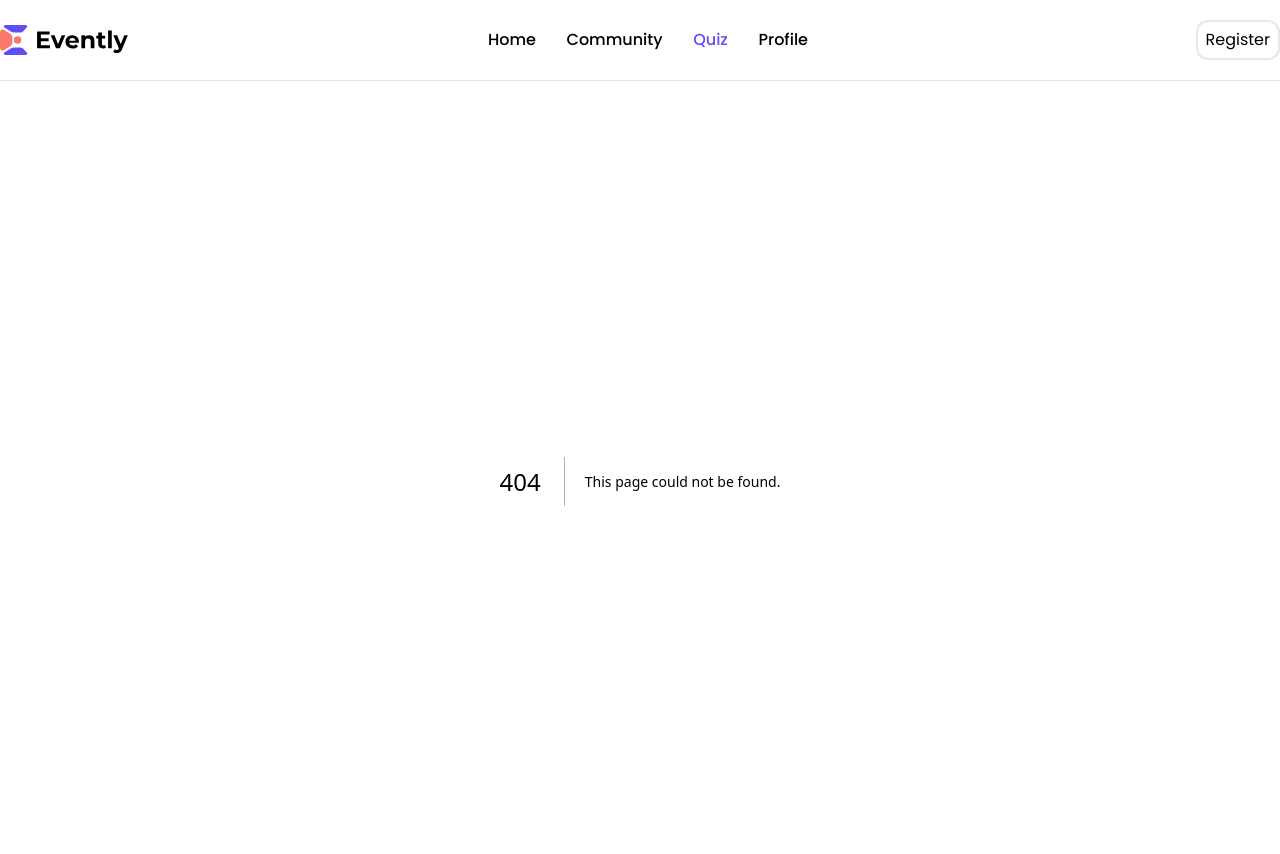
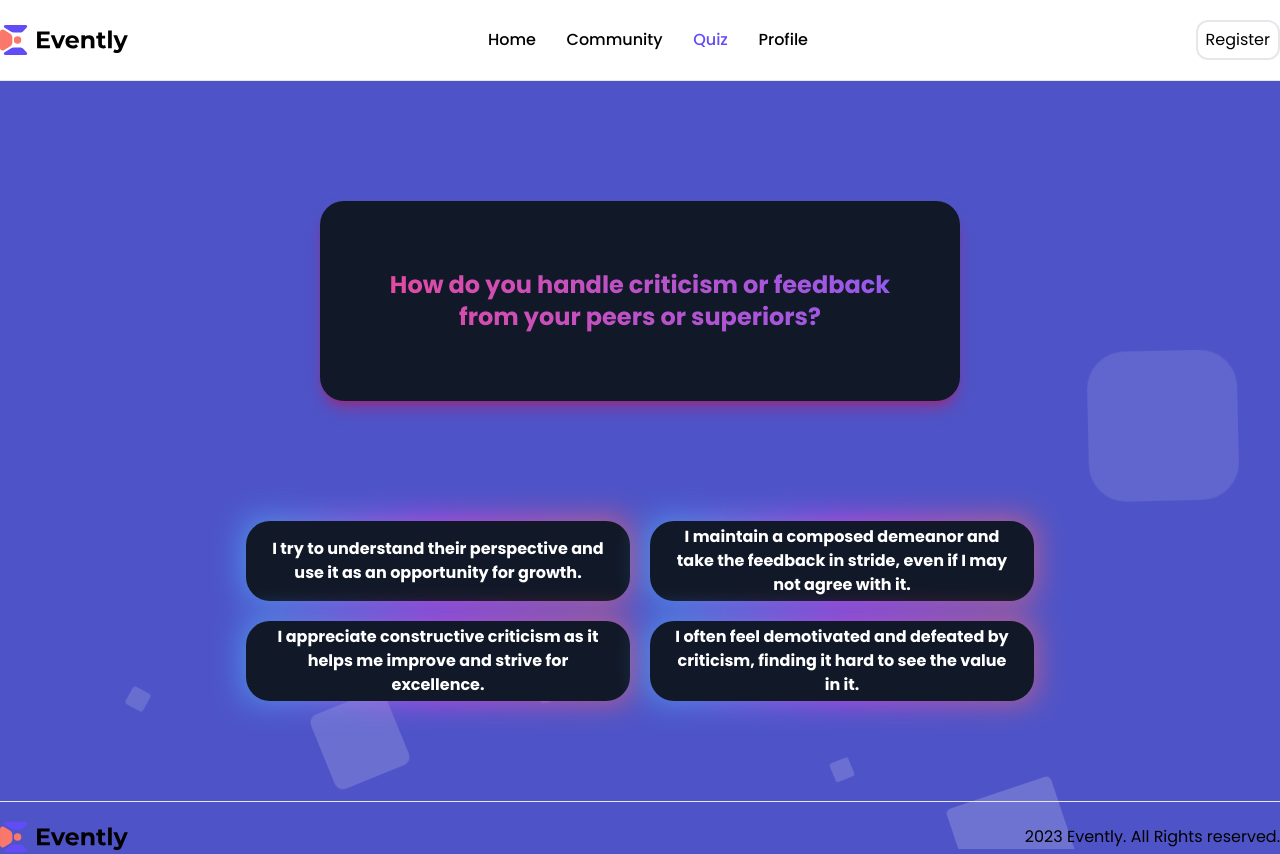
Before and after one commit to Horror26/Hackanova2024, a Next.js app: page /quiz in a window 1280 px wide. Before the commit this address had no page. Shown: the top 854 px of the page. Built offline with nearby package versions, Linux system fonts and the light colour scheme.

Commit message:
added quiz

```diff
--- a/app/globals.css
+++ b/app/globals.css
@@ -1,6 +1,173 @@
 @tailwind base;
 @tailwind components;
 @tailwind utilities;
+
+
+/*Start Animations*/
+@-webkit-keyframes animatetop {
+	from {
+		top: -300px;
+		opacity: 0;
+	}
+	to {
+		top: 0;
+		opacity: 1;
+	}
+}
+@keyframes animatetop {
+	from {
+		top: -300px;
+		opacity: 0;
+	}
+	to {
+		top: 0;
+		opacity: 1;
+	}
+}
+@-webkit-keyframes zoomIn {
+	0% {
+		opacity: 0;
+		-webkit-transform: scale3d(0.3, 0.3, 0.3);
+		transform: scale3d(0.3, 0.3, 0.3);
+	}
+	50% {
+		opacity: 1;
+	}
+}
+@keyframes zoomIn {
+	0% {
+		opacity: 0;
+		-webkit-transform: scale3d(0.3, 0.3, 0.3);
+		transform: scale3d(0.3, 0.3, 0.3);
+	}
+	50% {
+		opacity: 1;
+	}
+}
+/*End Animations*/
+/*
+-- Start BackGround Animation
+*/
+.area {
+	background: #4e54c8;
+	background: -webkit-linear-gradient(to left, #8f94fb, #4e54c8);
+	width: 100%;
+	height: 100vh;
+	position: absolute;
+	z-index: -1;
+}
+
+.circles {
+	position: absolute;
+	top: 0;
+	left: 0;
+	width: 100%;
+	height: 96%;
+	overflow: hidden;
+}
+
+.circles li {
+	position: absolute;
+	display: block;
+	list-style: none;
+	width: 20px;
+	height: 20px;
+	background: rgba(255, 255, 255, 0.2);
+	animation: animate 25s linear infinite;
+	bottom: -150px;
+}
+
+.circles li:nth-child(1) {
+	left: 25%;
+	width: 80px;
+	height: 80px;
+	animation-delay: 0s;
+}
+
+.circles li:nth-child(2) {
+	left: 10%;
+	width: 20px;
+	height: 20px;
+	animation-delay: 2s;
+	animation-duration: 12s;
+}
+
+.circles li:nth-child(3) {
+	left: 70%;
+	width: 20px;
+	height: 20px;
+	animation-delay: 4s;
+}
+
+.circles li:nth-child(4) {
+	left: 40%;
+	width: 60px;
+	height: 60px;
+	animation-delay: 0s;
+	animation-duration: 18s;
+}
+
+.circles li:nth-child(5) {
+	left: 65%;
+	width: 20px;
+	height: 20px;
+	animation-delay: 0s;
+}
+
+.circles li:nth-child(6) {
+	left: 75%;
+	width: 110px;
+	height: 110px;
+	animation-delay: 3s;
+}
+
+.circles li:nth-child(7) {
+	left: 35%;
+	width: 150px;
+	height: 150px;
+	animation-delay: 7s;
+}
+
+.circles li:nth-child(8) {
+	left: 50%;
+	width: 25px;
+	height: 25px;
+	animation-delay: 15s;
+	animation-duration: 45s;
+}
+
+.circles li:nth-child(9) {
+	left: 20%;
+	width: 15px;
+	height: 15px;
+	animation-delay: 2s;
+	animation-duration: 35s;
+}
+
+.circles li:nth-child(10) {
+	left: 85%;
+	width: 150px;
+	height: 150px;
+	animation-delay: 0s;
+	animation-duration: 11s;
+}
+
+@keyframes animate {
+	0% {
+		transform: translateY(0) rotate(0deg);
+		opacity: 1;
+		border-radius: 0;
+	}
+
+	100% {
+		transform: translateY(-1000px) rotate(720deg);
+		opacity: 0;
+		border-radius: 50%;
+	}
+}
+/*
+-- End BackGround Animation
+*/
 
 @layer base {
   :root {
--- /dev/null
+++ b/app/quiz/page.tsx
@@ -0,0 +1,12 @@
+import Questions from "@/components/shared/Questions";
+import React from "react";
+
+const page = () => {
+  return (
+    <div className="w-screen ">
+      <Questions />
+    </div>
+  );
+};
+
+export default page;
--- /dev/null
+++ b/components/cards/QuestionCard.tsx
@@ -0,0 +1,7 @@
+import React from "react";
+
+const QuestionCard = ({ question, options, answer }: any) => {
+  return <div></div>;
+};
+
+export default QuestionCard;
--- /dev/null
+++ b/components/shared/Questions.tsx
@@ -0,0 +1,73 @@
+"use client";
+
+import { questions } from "@/constants";
+import React, { useEffect, useState } from "react";
+import { useRouter } from "next/navigation";
+
+const Questions = () => {
+  const [currentQuestion, setCurrentQuestion] = useState(0);
+  const [values, setValues]: any = useState([]);
+  const [showScore, setShowScore] = useState(false);
+  const router = useRouter();
+
+  const handleAnswerOptionClick = (value: number) => {
+    setValues([...values, questions[currentQuestion].map[value]]);
+    const nextQuestion = currentQuestion + 1;
+    if (nextQuestion < questions.length) {
+      setCurrentQuestion(nextQuestion);
+    } else {
+      setShowScore(true);
+    }
+  };
+
+  useEffect(() => {
+    if (currentQuestion + 1 == questions.length) {
+      console.log(values);
+      router.push("/");
+    }
+  }, [showScore]);
+
+  return (
+    <div className="w-[100vw] justify-center flex h-[90vh]">
+      <div className="area">
+        <ul className="circles">
+          <li></li>
+          <li></li>
+          <li></li>
+          <li></li>
+          <li></li>
+          <li></li>
+          <li></li>
+          <li></li>
+          <li></li>
+          <li></li>
+        </ul>
+      </div>
+      <div className="">
+        <div className="flex justify-center">
+          <div className="text-2xl shadow-lg shadow-pink-700/50 font-bold text-center mt-[2vh] md:mt-[15vh] rounded-3xl bg-gray-900 w-[95vw] md:w-[50vw] h-[25vh] flex justify-center items-center">
+            <span className="bg-clip-text text-transparent bg-gradient-to-r from-pink-500 to-violet-500 px-10">
+              {questions[currentQuestion].question}
+            </span>
+          </div>
+        </div>
+        <div className="flex flex-wrap px-[10vw] justify-center gap-2 md:gap-5 mt-[10vh] md:mt-[15vh]">
+          {questions[currentQuestion].options.map((option, i) => (
+            <button
+              key={i}
+              className="w-[95vw] md:w-[30vw] relative inline-flex group h-[10vh]"
+              onClick={() => handleAnswerOptionClick(i)}
+            >
+              <div className="w-[95vw] md:w-[30vw] h-[10vh] absolute transitiona-all duration-1000 opacity-70 -inset-px bg-gradient-to-r from-[#44BCFF] via-[#FF44EC] to-[#FF675E] rounded-lg blur-lg filter group-hover:opacity-100 group-hover:-inset-1 group-hover:duration-200"></div>
+              <p className="w-[95vw] md:w-[30vw] h-[10vh] relative inline-flex items-center justify-center px-2 md:px-5 py-2 text-base font-bold text-white transition-all duration-200 bg-gray-900 border-2 border-transparent focus:outline-none focus:ring-2 focus:ring-offset-2 focus:ring-gray-900 hover:bg-gray-600 rounded-xl md:rounded-3xl">
+                {option}
+              </p>
+            </button>
+          ))}
+        </div>
+      </div>
+    </div>
+  );
+};
+
+export default Questions;
--- /dev/null
+++ b/components/ui/progress.tsx
@@ -0,0 +1,28 @@
+"use client"
+
+import * as React from "react"
+import * as ProgressPrimitive from "@radix-ui/react-progress"
+
+import { cn } from "@/lib/utils"
+
+const Progress = React.forwardRef<
+  React.ElementRef<typeof ProgressPrimitive.Root>,
+  React.ComponentPropsWithoutRef<typeof ProgressPrimitive.Root>
+>(({ className, value, ...props }, ref) => (
+  <ProgressPrimitive.Root
+    ref={ref}
+    className={cn(
+      "relative h-4 w-full overflow-hidden rounded-full bg-secondary",
+      className
+    )}
+    {...props}
+  >
+    <ProgressPrimitive.Indicator
+      className="h-full w-full flex-1 bg-primary transition-all"
+      style={{ transform: `translateX(-${100 - (value || 0)}%)` }}
+    />
+  </ProgressPrimitive.Root>
+))
+Progress.displayName = ProgressPrimitive.Root.displayName
+
+export { Progress }
--- a/constants/index.ts
+++ b/constants/index.ts
@@ -48,3 +48,57 @@ export const relationship = [
   { id: 1, name: "Single" },
   { id: 2, name: "Couple" },
 ];
+
+export const questions = [
+  {
+    id: 1,
+    question:
+      "How do you handle criticism or feedback from your peers or superiors?",
+    options: [
+      "I try to understand their perspective and use it as an opportunity for growth.",
+      "I maintain a composed demeanor and take the feedback in stride, even if I may not agree with it.",
+      "I appreciate constructive criticism as it helps me improve and strive for excellence.",
+      "I often feel demotivated and defeated by criticism, finding it hard to see the value in it.",
+    ],
+    map: [
+      "Empathetic",
+      "Professional/Pretend",
+      "Positive/Assertive",
+      "Depressed",
+    ],
+  },
+  {
+    id: 2,
+    question:
+      "What steps will you take to maintain your professional demeanor in stressful situations?",
+    options: [
+      "I focus on problem-solving and maintain a calm and collected attitude to navigate through challenges.",
+      "I put on a professional facade, even if I'm feeling overwhelmed internally.",
+      "I remind myself of my capabilities and stay confident in my abilities to handle the situation.",
+      "I find it difficult to maintain professionalism when stressed, often feeling like I'm on the verge of breaking down.",
+    ],
+    map: [
+      "Empathetic",
+      "Professional/Pretend",
+      "Positive/Assertive",
+      "Depressed",
+    ],
+  },
+  {
+    id: 3,
+    question:
+      "How do you feel while imagining your future for yourself right now?",
+    options: [
+      "I feel hopeful and excited about the possibilities that lie ahead.",
+      "I envision a successful future but sometimes wonder if it's all just a facade.",
+      "I have a clear vision of my goals and feel confident in my ability to achieve them.",
+      "I struggle to see a positive future for myself, often feeling overwhelmed by uncertainty and doubt.",
+    ],
+    map: [
+      "Empathetic",
+      "Professional/Pretend",
+      "Positive/Assertive",
+      "Depressed",
+    ],
+  },
+];
--- a/package.json
+++ b/package.json
@@ -13,6 +13,7 @@
     "@radix-ui/react-checkbox": "^1.0.4",
     "@radix-ui/react-dialog": "^1.0.5",
     "@radix-ui/react-label": "^2.0.2",
+    "@radix-ui/react-progress": "^1.0.3",
     "@radix-ui/react-select": "^2.0.0",
     "@radix-ui/react-separator": "^1.0.3",
     "@radix-ui/react-slot": "^1.0.2",
```
Also changed, not shown: 1 other file (tests, documents, lock files or other folders).
